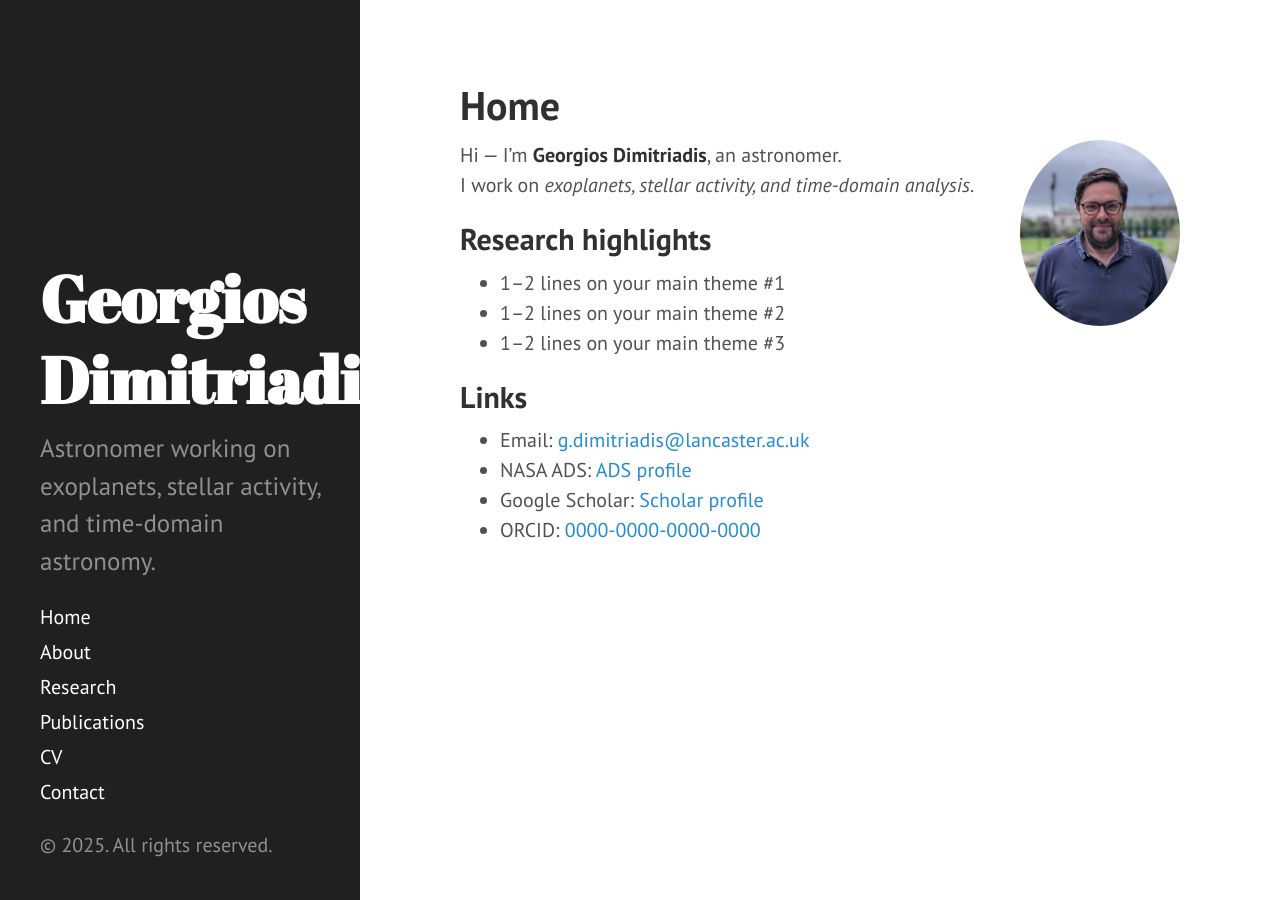
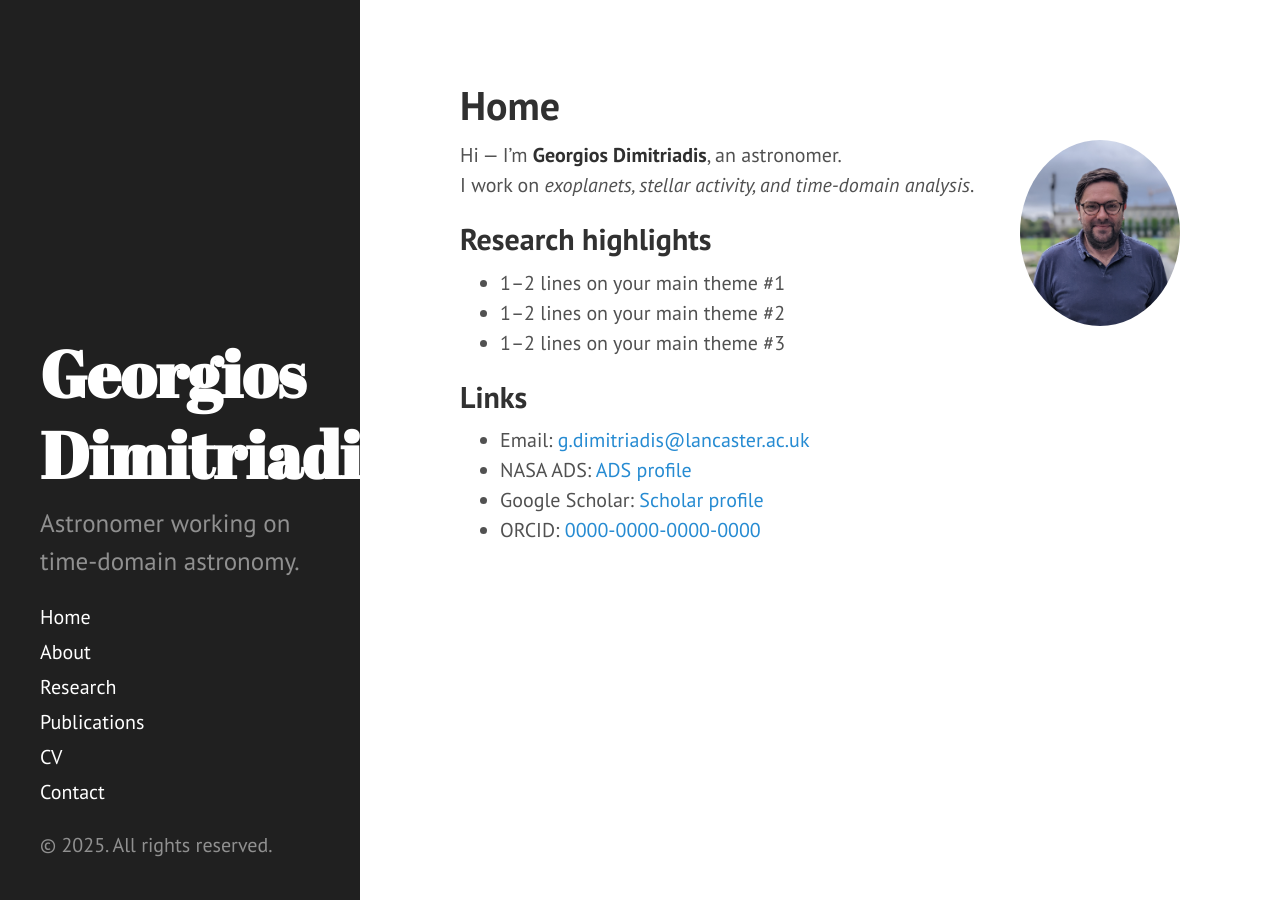
Before and after one commit to geodimitriadis/geodimitriadis.github.io, a Jekyll site: the page built from index.html, in a window 1280 px wide. Built offline with Jekyll 4.4.1, drawn with Linux system fonts in a browser that asks for light colours; the list of posts is cut into pages by our own code.

Commit message:
Update _config.yml

```diff
--- a/_config.yml
+++ b/_config.yml
@@ -1,7 +1,7 @@
 # Site settings
 title: "Georgios Dimitriadis"
-tagline: "Astronomer"
-description: "Astronomer working on exoplanets, stellar activity, and time-domain astronomy."
+tagline: "Astronomer at Lancaster University"
+description: "Astronomer working on time-domain astronomy."
 
 # Important for GitHub Pages (user site)
 url: "https://geodimitriadis.github.io"
```
